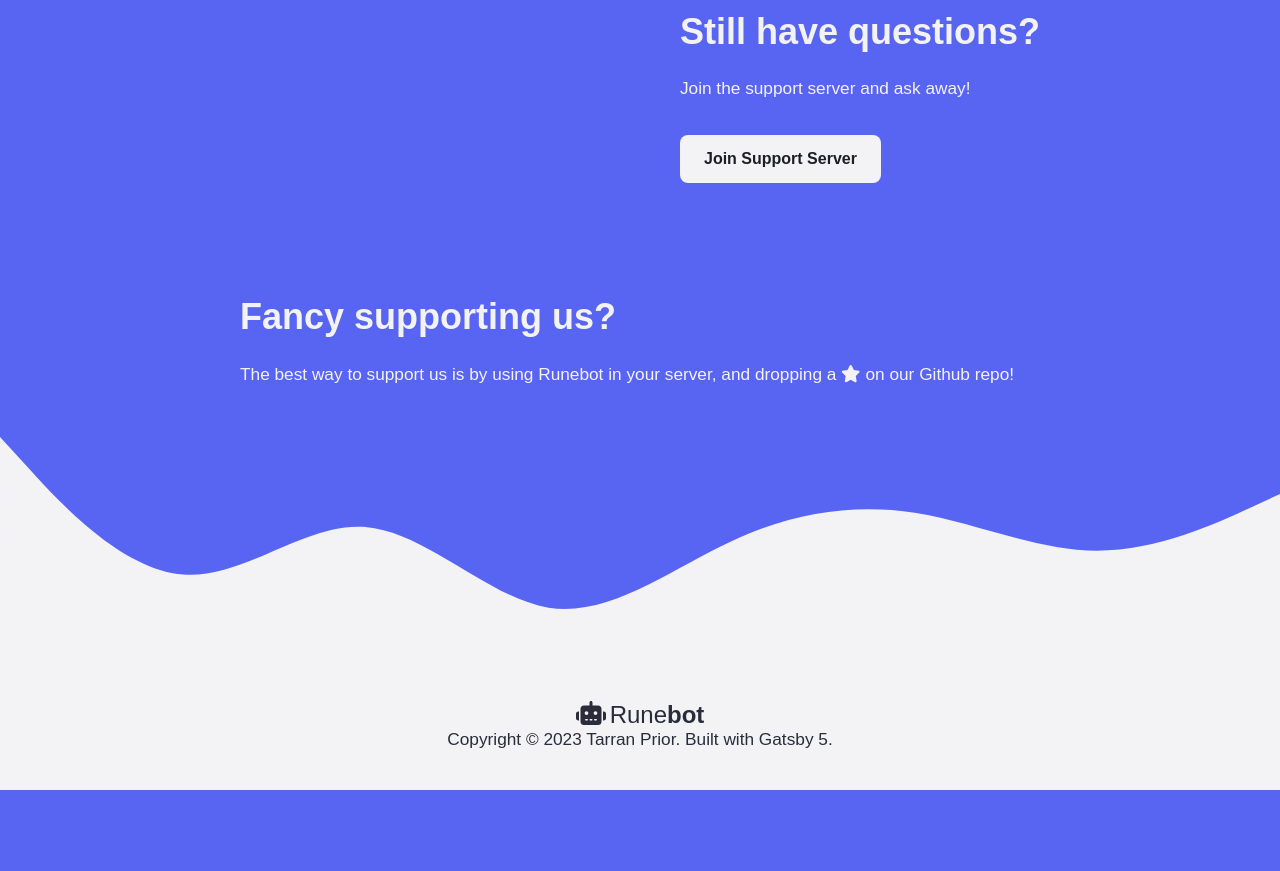
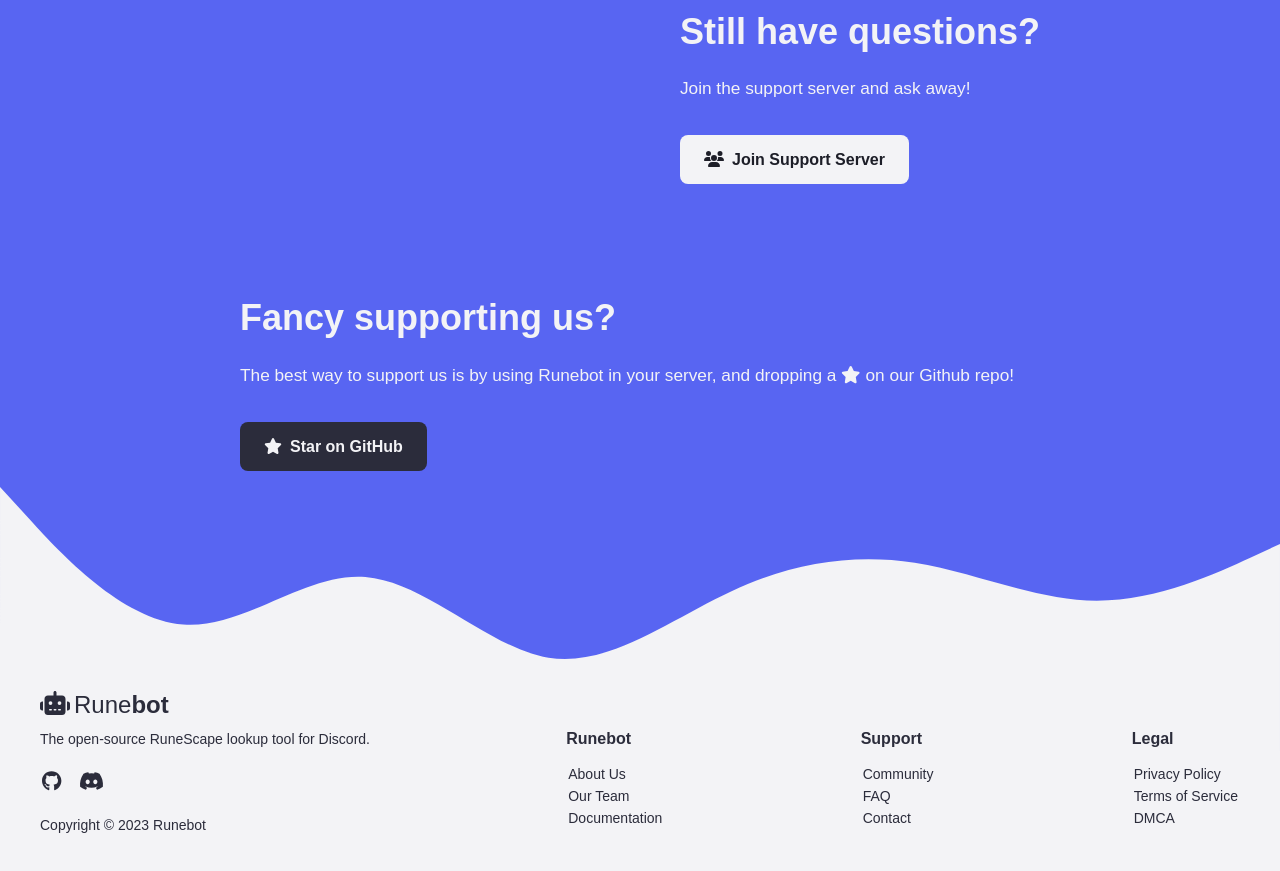
Before and after one commit to tarranprior/runebot.org, a Gatsby site: page / in a window 1280 px wide. Shown: the part 3920-4791 px from the top of the page. Before the commit the page ends 4710 px from the top, so only its background shows below. Built offline with nearby package versions, Linux system fonts and the light colour scheme; Gatsby itself is replaced by a stand-in of ours.

Commit message:
Update /runebot.gg/: Update `Footer`

```diff
--- a/src/components/Footer.js
+++ b/src/components/Footer.js
@@ -4,7 +4,7 @@
 import moment from 'moment';
 
 // Config
-import { developerName, developerURL } from '../config';
+import { developerURL } from '../config';
 
 // Styles
 import styled from 'styled-components';
@@ -13,6 +13,7 @@
 // FontAwesome
 import { FontAwesomeIcon } from '@fortawesome/react-fontawesome';
 import { faRobot } from "@fortawesome/free-solid-svg-icons";
+import { faDiscord, faGithub } from "@fortawesome/free-brands-svg-icons";
 
 const StyledFooter = styled.footer`
   background-color: var(--white);
@@ -20,8 +21,16 @@
   text-align: center;
   margin-top: -1rem !important;
 
+  .container {
+    ${() => mixins.flexBetween};
+    text-align: left !important;
+    padding-bottom: 2.75rem;
+  }
+
   a, p {
     color: var(--grey);
+    font-size: 14px;
+    font-weight: 400;
   }
 
   a {
@@ -32,11 +41,25 @@
 
   div {
     margin-top: -1.5rem;
-    padding-bottom: 2.5rem;
+    padding-bottom: 0.75rem;
+  }
+
+  ul {
+    list-style-type: none;
+    li {
+      padding: 2px;
+    }
+  }
+
+  .logo-container {
+    margin-top: -3.75rem;
   }
 
   .logo {
-    ${() => mixins.flexCenter};
+    display: flex;
+    justify-content: left;
+    align-items: center;
+    margin-bottom: 0.75rem;
     font-size: 24px;
     font-weight: 300;
     @media (max-width: 768px) {
@@ -48,6 +71,21 @@
     margin-right: 0.25rem;
     padding-bottom: 0.25rem;
   }
+
+  .social-icons {
+    li {
+      display: inline;
+      padding-right: 0.75rem;
+    }
+  }
+  .social-icon {
+    padding-top: 1.5rem;
+    font-size: 20px;
+  }
+
+  .copyright {
+    margin-top: 1.5rem;
+  }
 `;
 
 function Footer() {
@@ -56,11 +94,41 @@
       <svg xmlns="http://www.w3.org/2000/svg" viewBox="0 0 1440 320"><path fill="var(--white)" fill-opacity="1" d="M0,0L34.3,37.3C68.6,75,137,149,206,154.7C274.3,160,343,96,411,101.3C480,107,549,181,617,192C685.7,203,754,149,823,117.3C891.4,85,960,75,1029,85.3C1097.1,96,1166,128,1234,128C1302.9,128,1371,96,1406,80L1440,64L1440,320L1405.7,320C1371.4,320,1303,320,1234,320C1165.7,320,1097,320,1029,320C960,320,891,320,823,320C754.3,320,686,320,617,320C548.6,320,480,320,411,320C342.9,320,274,320,206,320C137.1,320,69,320,34,320L0,320Z"></path></svg>
       <StyledFooter>
         <div className="container">
-          <p><Link to="/" className="logo"><FontAwesomeIcon className="icon" icon={faRobot} size="1x" /> Rune<strong>bot</strong></Link></p>
-          <p>
-            Copyright © {moment().year()} <a href={developerURL} target="_blank" rel="noopener noreferrer">{developerName}</a>. Built with Gatsby 5.
-          </p>
-
+          <div className="logo-container">
+            <p><Link to="/" className="logo"><FontAwesomeIcon className="icon" icon={faRobot} size="1x" /> Rune<strong>bot</strong></Link></p>
+            <p>The open-source RuneScape lookup tool for Discord.</p>
+            <ul className="social-icons">
+              <li><a href="https://github.com/tarranprior/runebot" target="_blank" rel="noreferrer"><FontAwesomeIcon className="social-icon" icon={faGithub} size="1x" /> </a></li>
+              <li><a href="http://support.runebot.org" target="_blank" rel="noreferrer"><FontAwesomeIcon className="social-icon" icon={faDiscord} size="1x" /> </a></li>
+            </ul>
+            <p className="copyright">
+              Copyright © {moment().year()} <a href={developerURL} target="_blank" rel="noopener noreferrer">Runebot</a>
+            </p>
+          </div>
+          <div className="footer-menu">
+            <h4>Runebot</h4>
+            <ul>
+              <li><Link to="#">About Us</Link></li>
+              <li><Link to="#">Our Team</Link></li>
+              <li><Link to="#">Documentation</Link></li>
+            </ul>
+          </div>
+          <div>
+            <h4>Support</h4>
+            <ul>
+              <li><Link to="#">Community</Link></li>
+              <li><Link to="#">FAQ</Link></li>
+              <li><Link to="#">Contact</Link></li>
+            </ul>
+          </div>
+          <div>
+            <h4>Legal</h4>
+            <ul>
+              <li><Link to="#">Privacy Policy</Link></li>
+              <li><Link to="#">Terms of Service</Link></li>
+              <li><Link to="#">DMCA</Link></li>
+            </ul>
+          </div>
         </div>
       </StyledFooter>
     </>
--- a/src/components/sections/Invite.js
+++ b/src/components/sections/Invite.js
@@ -6,8 +6,8 @@
 
 // FontAwesome
 import { FontAwesomeIcon } from '@fortawesome/react-fontawesome';
-import { faStar } from "@fortawesome/free-solid-svg-icons";
-import { faDiscord} from "@fortawesome/free-brands-svg-icons";
+import { faUsers, faStar } from "@fortawesome/free-solid-svg-icons";
+import { faDiscord } from "@fortawesome/free-brands-svg-icons";
 
 const StyledInviteSection = styled.section`
   margin: 12em 0;
@@ -33,6 +33,13 @@
     background-color: var(--white);
   }
 
+  .github-button {
+    ${() => mixins.lgButton};
+    font-weight: 600;
+    color: var(--white);
+    background-color: var(--grey);
+  }
+
   .support-server {
     float: right;
     margin: 6rem 0;
@@ -50,7 +57,8 @@
 function Invite() {
 
   const inviteButton = (<a href="http://invite.runebot.org" className="invite-button wobble-on-hover" target="_self"><FontAwesomeIcon className="fa-icon" icon={faDiscord} size="1x" />Invite To Discord</a>)
-  const serverButton = (<a href="http://support.runebot.org" className="server-button wobble-on-hover" target="_self">Join Support Server</a>)
+  const serverButton = (<a href="http://support.runebot.org" className="server-button wobble-on-hover" target="_self"><FontAwesomeIcon className="fa-icon" icon={faUsers} size="1x" />Join Support Server</a>)
+  const githubButton = (<a href="https://github.com/tarranprior/runebot" className="github-button wobble-on-hover" target="_blank" rel="noreferrer"><FontAwesomeIcon className="fa-icon" icon={faStar} size="1x" />Star on GitHub</a>)
 
   return (
     <StyledInviteSection id="invite">
@@ -71,6 +79,7 @@
           <div className="support-us">
             <h2>Fancy supporting us?</h2>
             <p>The best way to support us is by using Runebot in your server, and dropping a <FontAwesomeIcon className="icon" icon={faStar} size="1x" /> on our <a href="https://github.com/tarranprior/runebot" target="_blank" rel="noreferrer">Github</a> repo!</p>
+            {githubButton}
           </div>
         </div>
       </div>
--- a/src/styles/GlobalStyle.js
+++ b/src/styles/GlobalStyle.js
@@ -63,6 +63,10 @@
     margin-bottom: 25px;
   }
 
+  h4 {
+    margin-bottom: 15px;
+  }
+
   p {
     font-size: 17.25px;
     font-weight: 300;
@@ -82,20 +86,6 @@
 
   .fa-icon {
     margin-right: 0.5rem;
-  }
-
-  /* Animations */
-
-  .fade-in {
-    opacity: 0;
-    transform: translateY(30px);
-    animation: fade-in 0.5s linear forwards;
-  }
-  @keyframes fade-in {
-    100% {
-      opacity: 1;
-      transform: translateY(0px);
-    }
   }
 
   @-webkit-keyframes wobble-on-hover {
```
